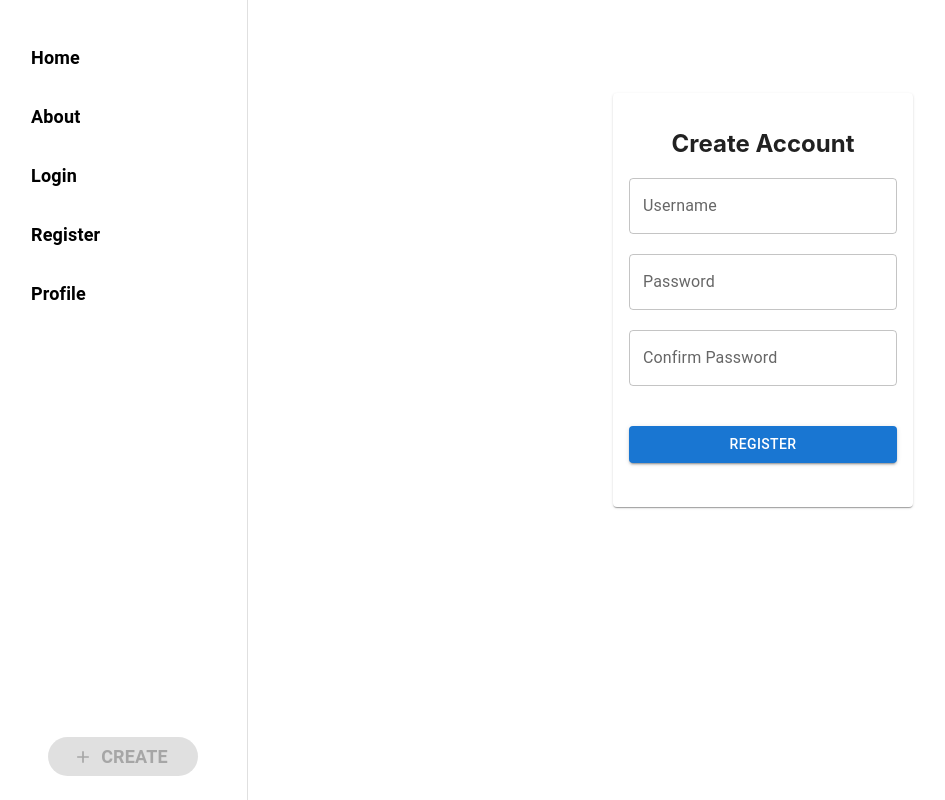
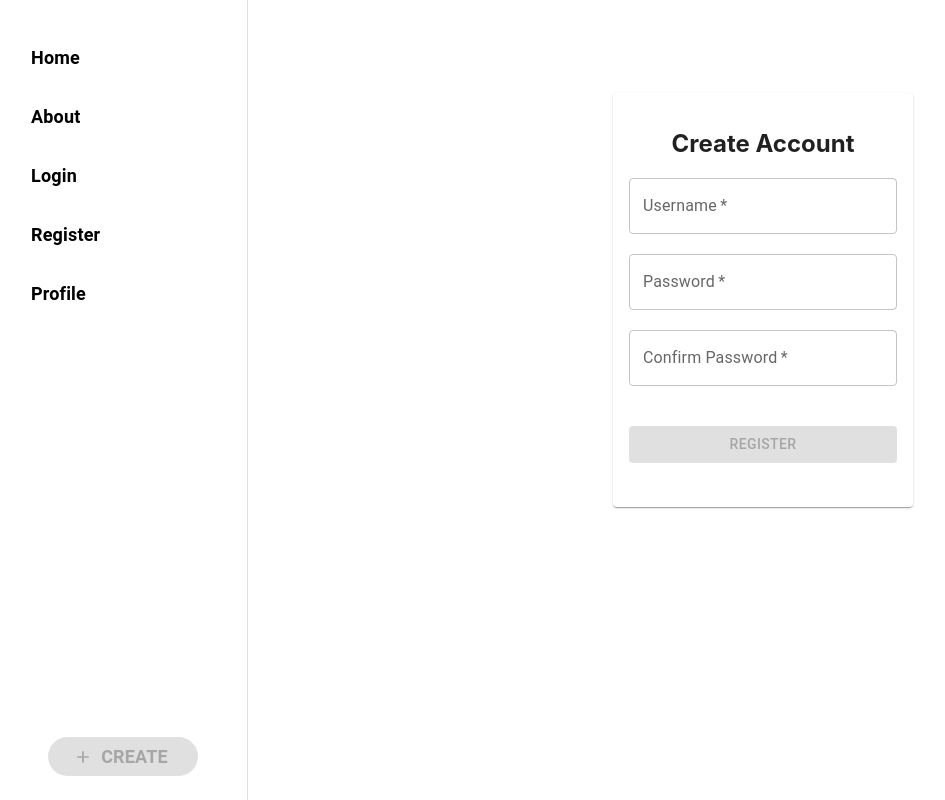
Before and after one commit to ghtjason/bruinchomp, a React (Create React App) app in the folder frontend/: page /register in a window 1280 px wide. Shown: the whole page, without its empty margins (2-947 px from the left). Built offline with nearby package versions, Linux system fonts and the light colour scheme.

Commit message:
login/register now submits on enter key press (!!!!!) (+ some related ux improvements)

```diff
--- a/frontend/src/pages/Login.js
+++ b/frontend/src/pages/Login.js
@@ -13,22 +13,23 @@ import { proxy_server } from "../utils/constants";
 
 const Login = () => {
   //Modifies the state
-  const [email, setEmail] = useState();
+  const [username, setUsername] = useState();
   const [pass, setPass] = useState();
   const [message, setMessage] = useState();
   const navigate = useNavigate();
 
   const handleSubmit = (e) => {
+    console.log('handling submit')
     //Prevent reloading the page
     e.preventDefault();
-    console.log(email);
-    console.log(pass);
+    // console.log(username);
+    // console.log(pass);
 
     setMessage("Processing...");
 
     // handle logging in: can split into utils file or seperate function later
     let data = JSON.stringify({
-      username: email,
+      username: username,
       password: pass,
     });
 
@@ -116,15 +117,17 @@ const Login = () => {
         <Card style={cardStyle}>
           <CardContent>
             <h2>Login</h2>
-            <form>
+            <form onSubmit={handleSubmit}>
               <TextField
+                required
                 style={formFieldStyle}
                 label="Username"
                 variant="outlined"
                 fullWidth
-                onChange={(e) => setEmail(e.target.value)}
+                onChange={(e) => setUsername(e.target.value)}
               />
               <TextField
+                required
                 style={formFieldStyle}
                 label="Password"
                 type="password"
@@ -136,11 +139,12 @@ const Login = () => {
                 {message}
               </Typography>
               <Button
+                type="submit"
                 style={formFieldStyle}
                 variant="contained"
                 color="primary"
                 fullWidth
-                onClick={handleSubmit}
+                disabled={!username || !pass}
               >
                 Log in
               </Button>
--- a/frontend/src/pages/Register.js
+++ b/frontend/src/pages/Register.js
@@ -15,7 +15,7 @@ import { proxy_server } from "../utils/constants";
 const Register = () => {
   const navigate = useNavigate();
   //Modifies the state
-  const [email, setEmail] = useState("");
+  const [username, setUsername] = useState("");
   const [pass, setPass] = useState("");
   const [matchpass, setMatchpass] = useState("");
   const [message, setMessage] = useState();
@@ -29,7 +29,7 @@ const Register = () => {
     if (pass !== matchpass) {
       setMessage("Passwords do not match!");
       console.log("passwords do not match"); // replace with UI element later
-    } else createUser(email, pass);
+    } else createUser(username, pass);
   };
 
   const handleLogout = () => {
@@ -38,9 +38,9 @@ const Register = () => {
   };
 
   // can delegate to utils file later if we want to
-  function createUser(email, password) {
+  function createUser(username, password) {
     let data = JSON.stringify({
-      username: email,
+      username: username,
       password: password,
     });
 
@@ -121,15 +121,17 @@ const Register = () => {
         <Card style={cardStyle}>
           <CardContent>
             <h2>Create Account</h2>
-            <form>
+            <form onSubmit={handleSubmit}>
               <TextField
+                required
                 style={formFieldStyle}
                 label="Username"
                 variant="outlined"
                 fullWidth
-                onChange={(e) => setEmail(e.target.value)}
+                onChange={(e) => setUsername(e.target.value)}
               />
               <TextField
+                required
                 style={formFieldStyle}
                 label="Password"
                 type="password"
@@ -138,6 +140,7 @@ const Register = () => {
                 onChange={(e) => setPass(e.target.value)}
               />
               <TextField
+                required
                 style={formFieldStyle}
                 label="Confirm Password"
                 type="password"
@@ -149,11 +152,12 @@ const Register = () => {
                 {message}
               </Typography>
               <Button
+                disabled={!username || !pass || !matchpass}
                 style={formFieldStyle}
                 variant="contained"
                 color="primary"
                 fullWidth
-                onClick={handleSubmit}
+                type="submit"
               >
                 Register
               </Button>
```
